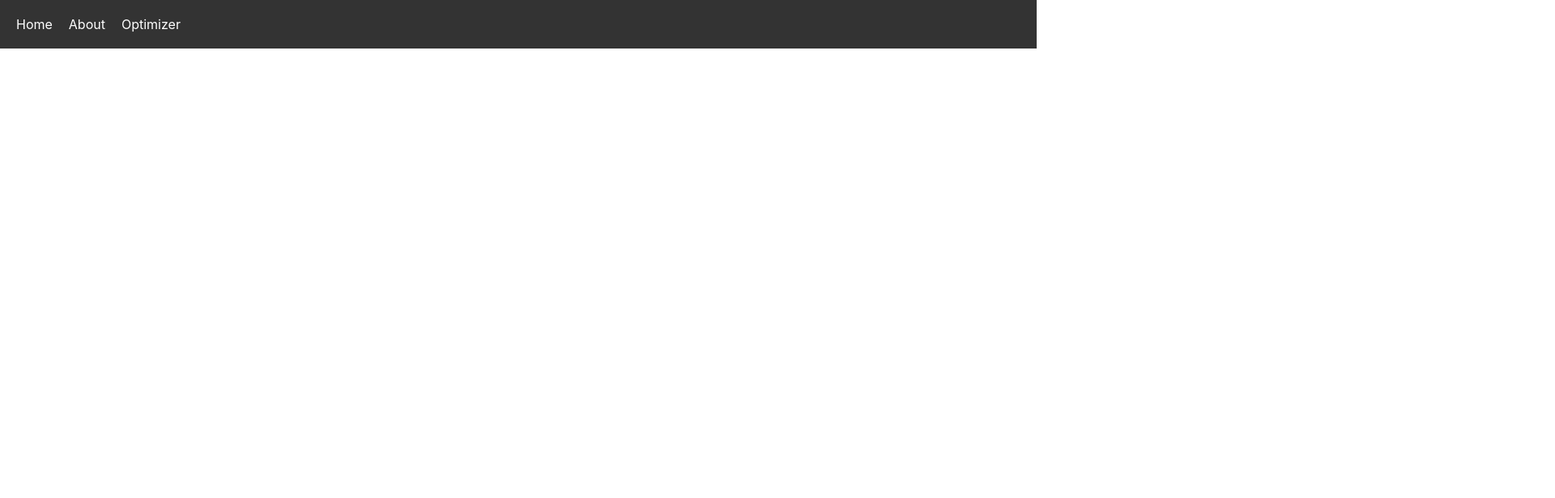
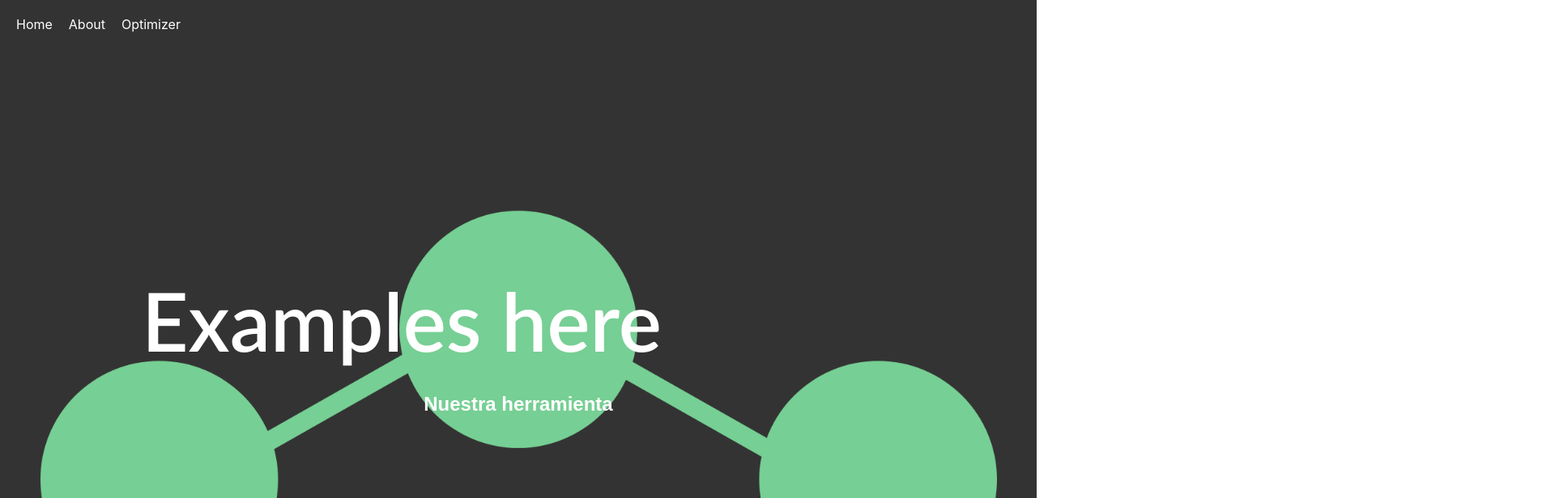
Before and after one commit to tonoRodriguez/TesisTono, a React (Create React App) app in the folder client/: page /about in a window 1280 px wide. Shown: the top 616 px of the page at 81% size, 1920 px wide, since content can reach past the window. Built offline with nearby package versions, Linux system fonts and the light colour scheme.

Commit message:
css + Ania's modifs

```diff
--- a/client/src/App.css
+++ b/client/src/App.css
@@ -1,5 +1,5 @@
 nav {
-  background-color: #333; /* El color de fondo de la barra de navegación */
+  background-color: #333333; /* El color de fondo de la barra de navegación */
   height: 60px; /* La altura de la barra de navegación */
   display: flex; /* Usamos flexbox para alinear los elementos en la barra de navegación */
   justify-content: flex-start; /* Alinea los elementos al comienzo de la barra de navegación */
@@ -19,7 +19,9 @@ li {
 }
 
 li a {
-  color: #fff; /* El color de los enlaces */
+  letter-spacing: 0px;
+  color: #FFFFFF;
+  opacity: 1;
   text-decoration: none; /* Elimina el subrayado de los enlaces */
 }
 
--- a/client/src/App.js
+++ b/client/src/App.js
@@ -1,8 +1,8 @@
 
-import { BrowserRouter,Link, Route, Routes} from "react-router-dom"
+import {Link, Route, Routes} from "react-router-dom"
 import "./App.css";
 import Home from "./components/Home";
-import Examples from "./components/Examlpe";
+import About from "./components/About";
 import Optimizer from "./components/Optimizer";
 const App = ()=> {
 
@@ -15,7 +15,7 @@ const App = ()=> {
           <Link to ="/">Home</Link>
         </li>
         <li>
-          <Link to ="/examples">About</Link>
+          <Link to ="/about">About</Link>
         </li>
         <li>
           <Link to ="/fcode">Optimizer</Link>
@@ -25,9 +25,8 @@ const App = ()=> {
     <Routes>
       <Route path="/" element = {<Home/>} />
       <Route path="/fcode" element = {<Optimizer/>} />
-      <Route path="/examples" element = {<Examples/>} />
+      <Route path="/about" element = {<About/>} />
     </Routes>
-
     </>
 
   );
--- a/client/src/components/Todo.js
+++ b/client/src/components/About.css
@@ -1,34 +1,44 @@
-import React from "react";
+.about {
+    background-image: url('graph2.png');
+    background-size: cover;
+    background-position: center;
+    min-height: 100vh;
+    padding: 20px;
+    display: flex;
+    flex-direction: column;
+    align-items: center;
+    justify-content: center;
+    text-align: center;
+  }
+
+  .hero-title {
+    margin-top: -10vh;
+    text-align: left;
+    font: normal normal 560 100px/120px Lato;
+    letter-spacing: 0px;
+    color: #FFFFFF;
+    margin-left: 10%;
+    margin-right: 5%;
+    width: 80%;
+    height: 10%;
+  }
+
+  .hero-subtitle {
+    color: #FFFFFF;
+    font-family: Arial, sans-serif;
+    font-size: 1.5em;
+  }
+  .hero-subcontainer{
+    margin-top: -10vh;
+    text-align: left;
+    width: 80%;
+    margin-left: 10%;
+    margin-right: 5%;
+  }
 
 
-const TodoList = ({todos,setTodos,completegraph,setCompleteGraph})=>{
-
-
-    const onTodosChange = (event) =>{
-        console.log("entre aca")
-        event.preventDefault()
-        //const l= todos.reduce((total,a)=> {
-        //    return total + a.Node;
-       // });
-        //setCompleteGraph(l);
-        //console.log(completegraph)
-    };
-
-    return (
-        <div>
-            {todos.map((todo)=>(
-                <li className="list-item" key={todo.id}>
-                    <input
-                     type="text"
-                     value={"[" + todo.Node + "]" + todo.Node0 + todo.Node1}
-                     className="list"
-                     onChange={onTodosChange}
-                        />
-                </li>
-            )
-            )}
-        </div>
-    )
-};
-
-export default TodoList;
+  .subcontainerAbout{
+    background-color: #B8E2C6;
+    width: 2166px;
+    height: 1080px;
+  }
--- /dev/null
+++ b/client/src/components/About.js
@@ -0,0 +1,19 @@
+import "./About.css";
+const About = () => {
+
+    return (
+      <div>
+        <div className="about">
+          <h1 className="hero-title">Examples here</h1>
+          <h2 className="hero-subtitle">Nuestra herramienta</h2>
+        </div>
+        <div className="subcontainerAbout">
+
+        </div>
+        <div className="subcontaier">
+
+        </div>
+      </div>
+    );
+}
+export default About;
--- a/client/src/components/Examlpe.js
+++ /dev/null
@@ -1,17 +0,0 @@
-import "./Home.css";
-import Graphviz from 'graphviz-react';
-const Examples = () => {
-    const dot = `
-    digraph simple_graph {
-      A -> B;
-      B -> C;
-    }
-  `;
-    return (
-      <div className="hero">
-        <h1 className="hero-title">Examples here</h1>
-        <h2 className="hero-subtitle">Nuestra herramienta</h2>
-      </div>
-    );
-}
-export default Examples;
--- a/client/src/components/Home.js
+++ b/client/src/components/Home.js
@@ -1,19 +1,20 @@
 import "./Home.css";
-import Graphviz from 'graphviz-react';
 const Home = () => {
-    const dot = `
-    digraph simple_graph {
-      A -> B;
-      B -> C;
-    }
-  `;
     return (
-      <div className="hero">
-        <h1 className="hero-title">DESARROLLO DE TECNICAS DE OPTIMIZACION DE MAQUINAS DE ESTADO FINITO (FSM) PARA SU IMPLEMENTACION BASADA EN UN FPGA</h1>
-        <h2 className="hero-subtitle">Memoria de titulo</h2>
-        <div className="graph">
-            <Graphviz dot={dot} />
+      <div>
+        <div className="hero">
+          <p className="hero-title">Optimizaor de maquinas de estados finito (fsm)</p>
+          <div className="hero-subcontainer">
+            <h2 className="hero-subtitle">Memoria para optar al titulo de ingeniero civil electrico</h2>
+            <h2 className="hero-subtitle">Antonio Rodríguez</h2>
+            <h2 className="hero-subtitle">Universidad de Chile</h2>
+
+          </div>
         </div>
+        <div className="subcontaier">
+
+        </div>
+
       </div>
     );
 }
--- /dev/null
+++ b/client/src/components/Optimizer.css
@@ -0,0 +1,6 @@
+.Layout{
+  background-color: #333333;
+  background-size: cover;
+  width: 2166px;
+  height: 1080px;
+}
--- a/client/src/components/Optimizer.js
+++ b/client/src/components/Optimizer.js
@@ -1,12 +1,13 @@
 import React, { useState } from 'react';
 import FileCode from './FileCode';
 import ManualInput from './ManualInput';
+import "./Optimizer.css"
 
 function MainComponent() {
   const [showComponent, setShowComponent] = useState('');
 
   return (
-    <div>
+    <div className='Layout'>
       <button onClick={() => setShowComponent('form')}>Form</button>
       <button onClick={() => setShowComponent('file')}>File</button>
 
```
Also changed, not shown: client/src/components/graph1.png (added), client/src/components/graph2.png (added).
